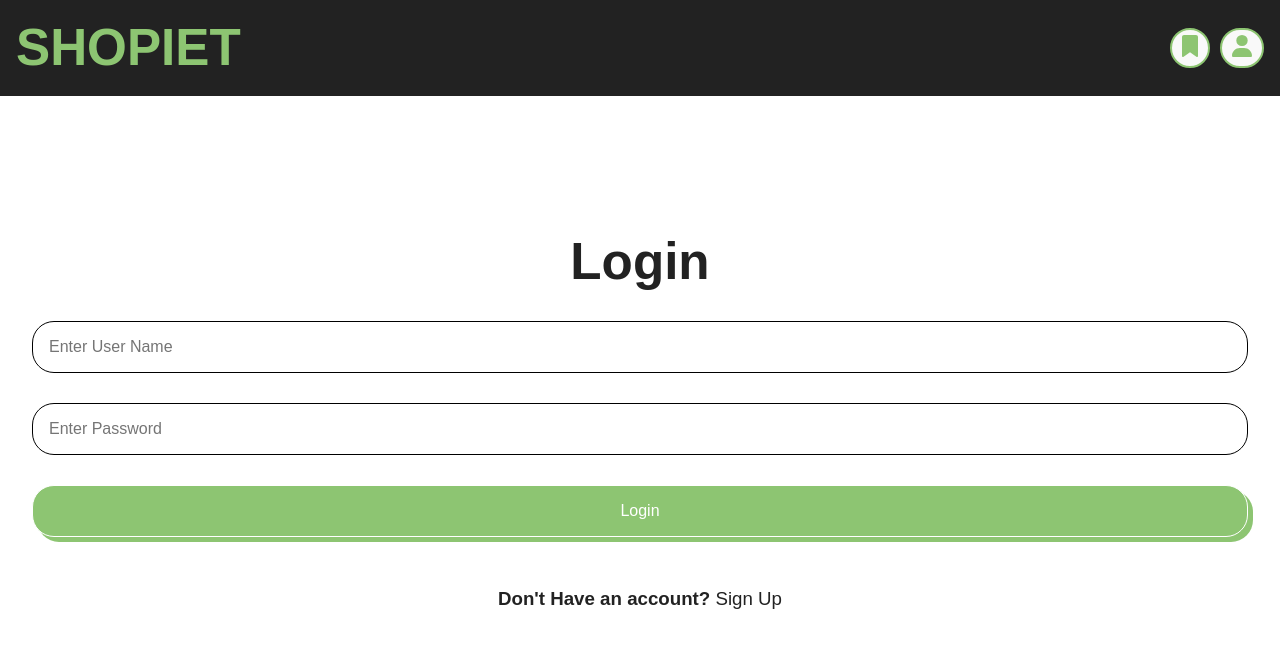
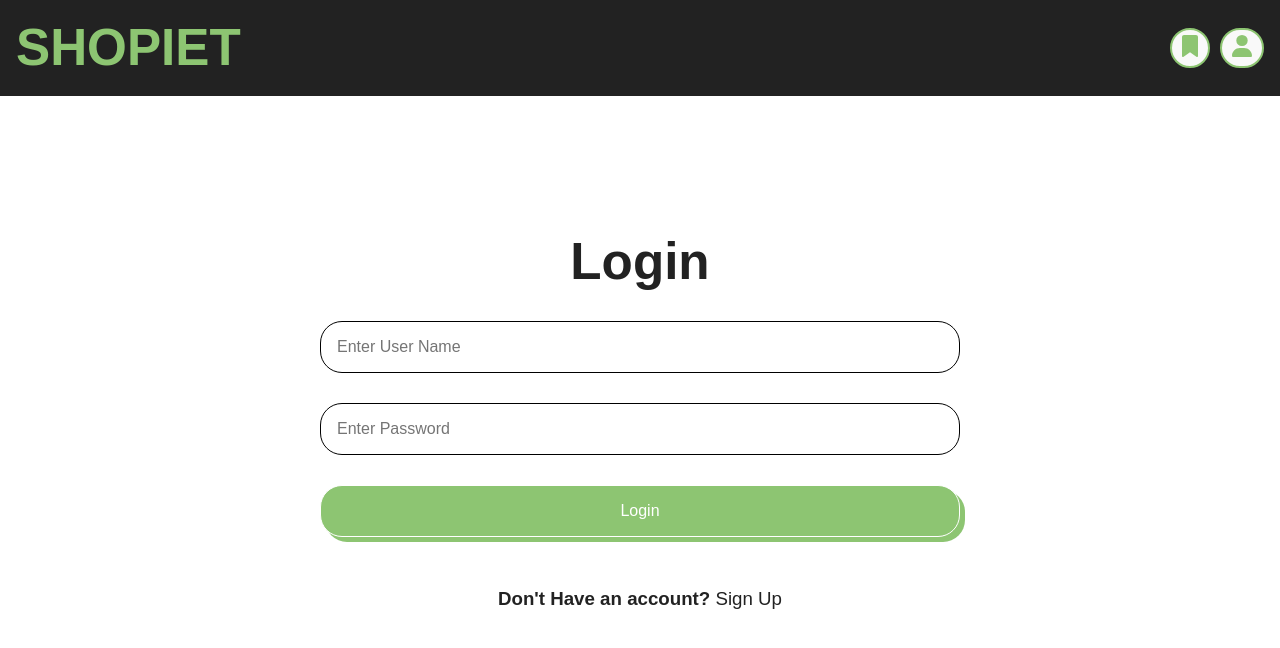
Before and after one commit to tabish-605/Shopiet-demo, a React (Vite) app in the folder Frontend/: page /login in a window 1280 px wide. Shown: the top 648 px of the page. Built offline with nearby package versions, Linux system fonts and the light colour scheme; a web font is replaced by a local one.

Commit message:
Laptop responsivness update

```diff
--- a/Frontend/src/css/App.css
+++ b/Frontend/src/css/App.css
@@ -229,6 +229,24 @@ gap: 3%;
  object-fit: cover;
  border-radius: 16px;
 }
+
+@media screen and (min-width: 1024px) {
+  .items-container{
+    grid-template-columns: 1fr 1fr 1fr 1fr ;
+  }
+  .cta-scroller{
+    padding: 2rem;
+    flex: 2;
+  }
+
+  .signup-form, .login-form, .upload-form{
+    padding:2rem 20rem !important;
+  }
+
+
+}
+
+
 @media screen and (max-width: 726px) {
   .section-items{
     flex-direction: column;
```
